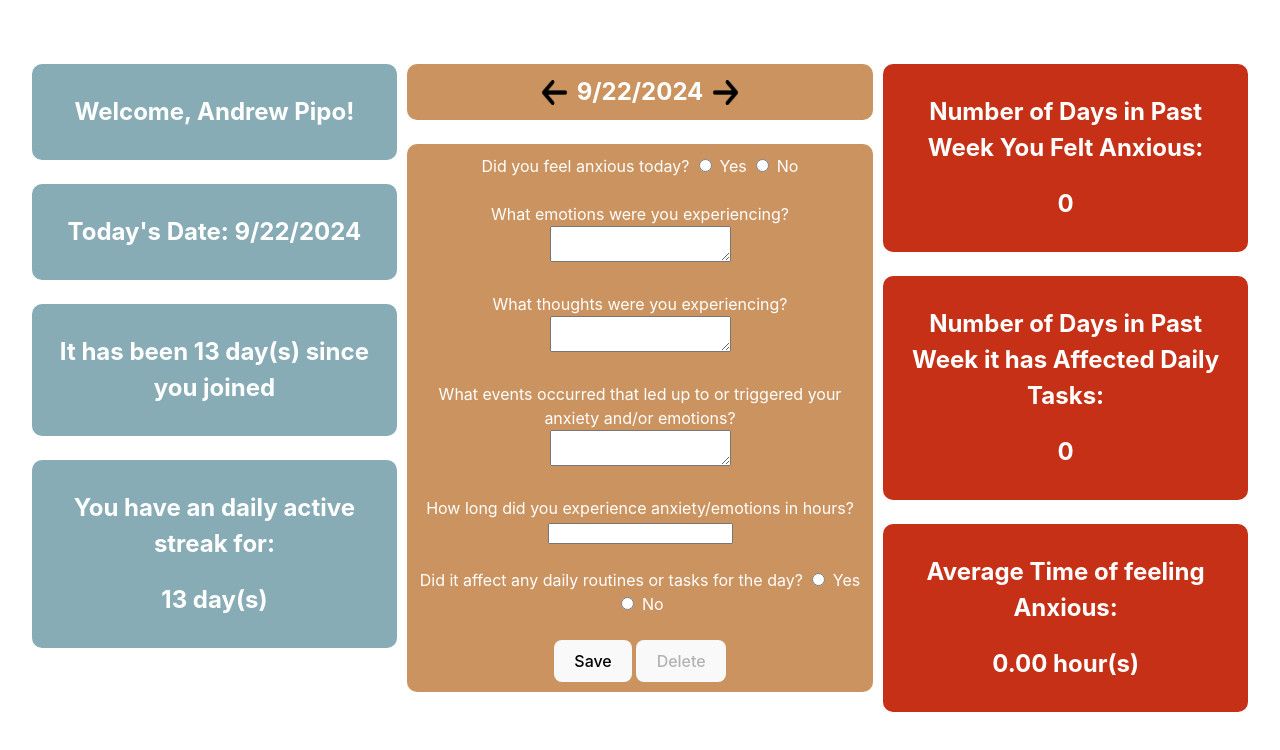
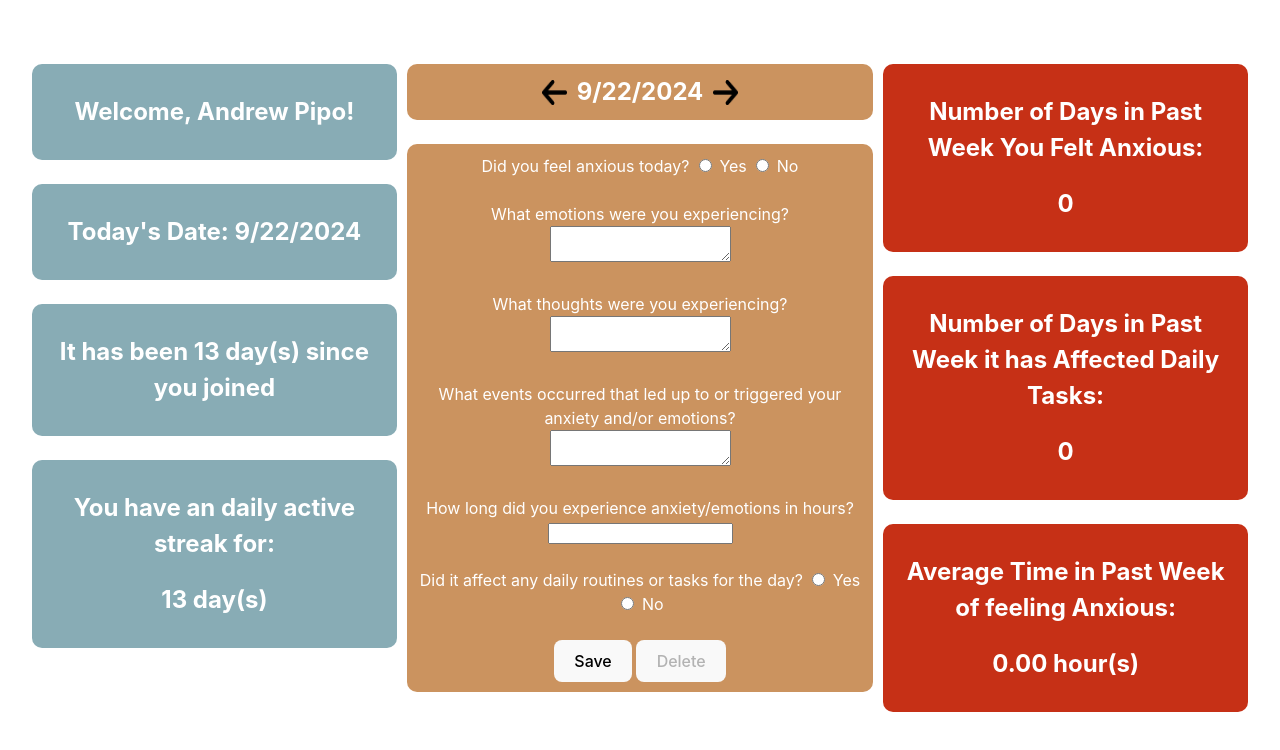
Before and after one commit to PipoAT/CS5167-Project-1, a Svelte app: page / in a window 1280 px wide. Shown: the top 750 px of the page. Built offline with nearby package versions, Linux system fonts and the light colour scheme.

Commit message:
"Update label in 'data-sep' div to 'Average Time in Past Week of feeling Anxious'"

```diff
--- a/src/App.svelte
+++ b/src/App.svelte
@@ -165,7 +165,7 @@
       </div>
       <br>
       <div id="data-sep">
-        <h2>Average Time of feeling Anxious:</h2>
+        <h2>Average Time in Past Week of feeling Anxious:</h2>
         <h2>{averageAnxious} hour(s)</h2>
       </div>
       <br>
```
